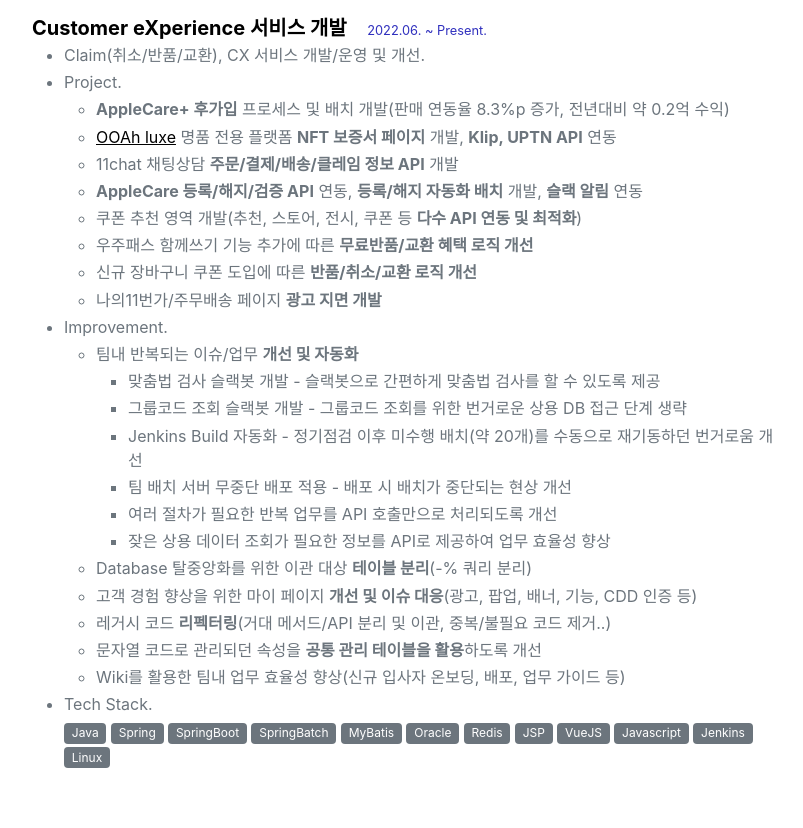
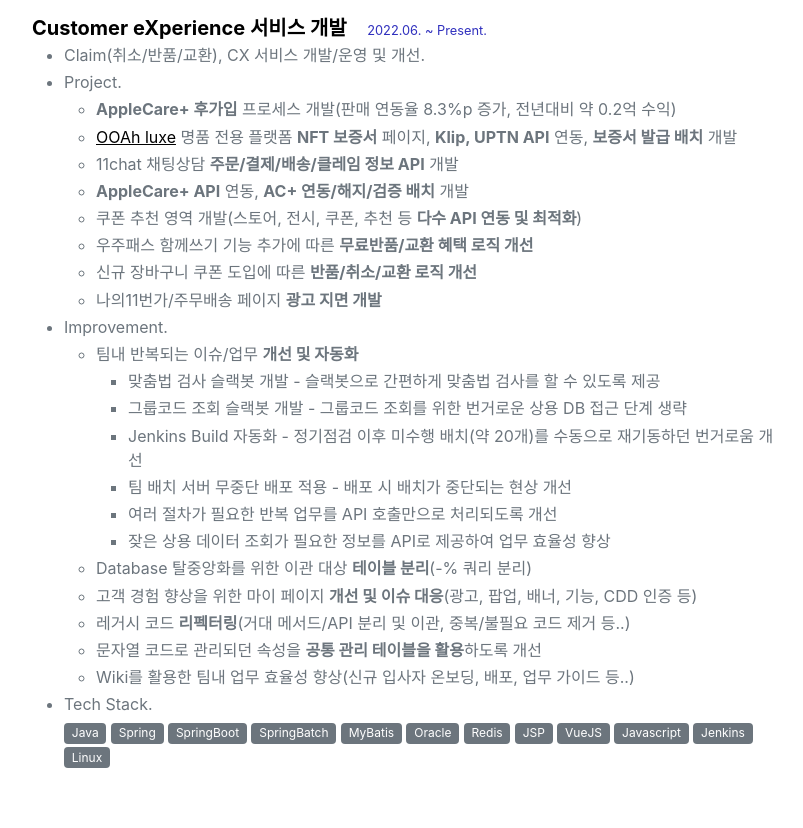
Before and after one commit to jihunparkme/about-me-page, a plain HTML site: page index.html in a window 1280 px wide. Shown: the part 1412-2240 px from the top of the page, without its empty margins (288-1091 px from the left). Drawn offline with nearby package versions, Linux system fonts and the light colour scheme; a web font is replaced by a local one.

Commit message:
edit: contents

```diff
--- a/index.html
+++ b/index.html
@@ -93,11 +93,11 @@
                                 <li>Claim(취소/반품/교환), CX 서비스 개발/운영 및 개선.</li>
                                 <li>Project.</li>
                                 <ul>
-                                    <li><strong>AppleCare+ 후가입</strong> 프로세스 및 배치 개발(판매 연동율 8.3%p 증가, 전년대비 약 0.2억 수익)</li>
-                                    <li><a href="https://m.11st.co.kr/page/luxury/home" class="company" target="_blank">OOAh luxe</a> 명품 전용 플랫폼 <strong>NFT 보증서 페이지</strong> 개발, <strong>Klip, UPTN API</strong> 연동</li>
+                                    <li><strong>AppleCare+ 후가입</strong> 프로세스 개발(판매 연동율 8.3%p 증가, 전년대비 약 0.2억 수익)</li>
+                                    <li><a href="https://m.11st.co.kr/page/luxury/home" class="company" target="_blank">OOAh luxe</a> 명품 전용 플랫폼 <strong>NFT 보증서</strong> 페이지, <strong>Klip, UPTN API</strong> 연동, <strong> 보증서 발급 배치</strong> 개발</li>
                                     <li>11chat 채팅상담 <strong>주문/결제/배송/클레임 정보 API</strong> 개발</li>
-                                    <li><strong>AppleCare 등록/해지/검증 API</strong> 연동, <strong> 등록/해지 자동화 배치</strong> 개발, <strong>슬랙 알림</strong> 연동</li>
-                                    <li>쿠폰 추천 영역 개발(추천, 스토어, 전시, 쿠폰 등 <strong>다수 API 연동 및 최적화</strong>)</li>
+                                    <li><strong>AppleCare+ API</strong> 연동, <strong> AC+ 연동/해지/검증 배치</strong> 개발</li>
+                                    <li>쿠폰 추천 영역 개발(스토어, 전시, 쿠폰, 추천 등 <strong>다수 API 연동 및 최적화</strong>)</li>
                                     <li>우주패스 함께쓰기 기능 추가에 따른 <strong>무료반품/교환 혜택 로직 개선</strong></li>
                                     <li>신규 장바구니 쿠폰 도입에 따른 <strong>반품/취소/교환 로직 개선</strong></li>
                                     <li>나의11번가/주무배송 페이지 <strong>광고 지면 개발</strong></li>
@@ -115,9 +115,9 @@
                                     </ul>
                                     <li>Database 탈중앙화를 위한 이관 대상 <strong>테이블 분리</strong>(-% 쿼리 분리)</li>
                                     <li>고객 경험 향상을 위한 마이 페이지 <strong>개선 및 이슈 대응</strong>(광고, 팝업, 배너, 기능, CDD 인증 등)</li>
-                                    <li>레거시 코드 <strong>리펙터링</strong>(거대 메서드/API 분리 및 이관, 중복/불필요 코드 제거..)</li>
+                                    <li>레거시 코드 <strong>리펙터링</strong>(거대 메서드/API 분리 및 이관, 중복/불필요 코드 제거 등..)</li>
                                     <li>문자열 코드로 관리되던 속성을 <strong>공통 관리 테이블을 활용</strong>하도록 개선</li>
-                                    <li>Wiki를 활용한 팀내 업무 효율성 향상(신규 입사자 온보딩, 배포, 업무 가이드 등)</li>
+                                    <li>Wiki를 활용한 팀내 업무 효율성 향상(신규 입사자 온보딩, 배포, 업무 가이드 등..)</li>
                                 </ul>
                                 <li>Tech Stack.</li>
                                 <div>
```
